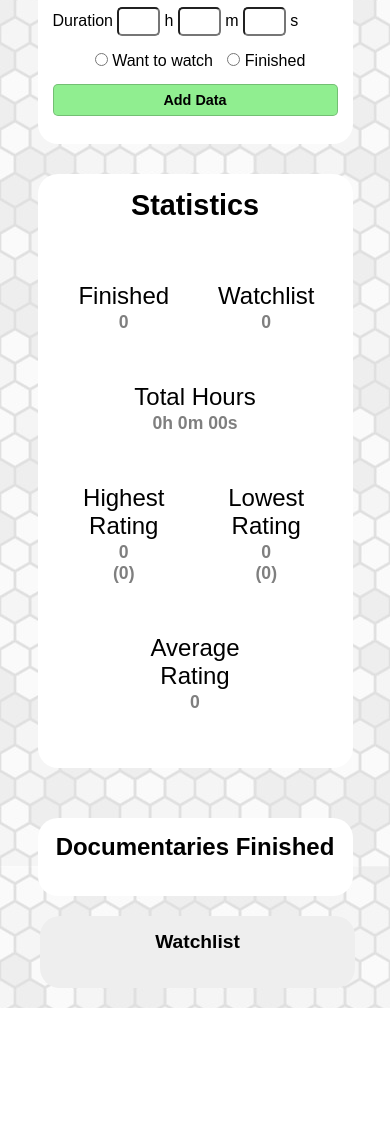
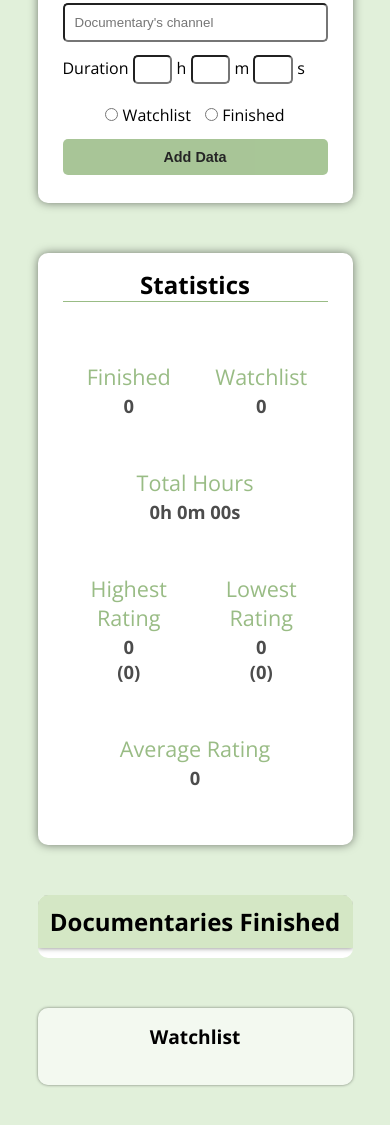
Before and after one commit to ronaldpalloan/MyDocumentaries, a plain HTML site: page index.html in a window 390 px wide. Shown: the part 278-1403 px from the top of the page. Before the commit the page ends 1286 px from the top, so only its background shows below. Drawn offline with nearby package versions, Linux system fonts and the light colour scheme; a web font is replaced by a local one.

Commit message:
perbaikin style css, nambah responsive

```diff
--- a/index.html
+++ b/index.html
@@ -10,6 +10,10 @@
 	<link rel="preconnect" href="https://fonts.googleapis.com">
 	<link rel="preconnect" href="https://fonts.gstatic.com" crossorigin>
 	<link href="https://fonts.googleapis.com/css2?family=Open+Sans:wght@400;700&family=Single+Day&display=swap" rel="stylesheet">
+	<!-- Open Sans -->
+	<link rel="preconnect" href="https://fonts.googleapis.com">
+	<link rel="preconnect" href="https://fonts.gstatic.com" crossorigin>
+	<link href="https://fonts.googleapis.com/css2?family=Open+Sans:ital@0;1&display=swap" rel="stylesheet">
 </head>
 <body>
 
@@ -40,7 +44,7 @@
 			<div class="radioButton">
 				<label for="type">
 					<br>
-					<input type="radio" id="wantWatchButton" name="type"> Want to watch
+					<input type="radio" id="wantWatchButton" name="type"> Watchlist
 					<input type="radio" id="finishedButton" name="type"> Finished
 				</label>
 			</div>
@@ -74,7 +78,7 @@
 			</div>
 
 			<!-- second row -->
-			<div class="row">
+			<div class="row row-full">
 				<div>
 					<h3>Total Hours</h3>
 					<h5 class="total-hours-stats">0</h5>
@@ -96,7 +100,7 @@
 			</div>
 
 			<!-- fourth row -->
-			<div class="row">
+			<div class="row row-full">
 				<div>
 					<h3>Average Rating</h3>
 					<h5 class="average-rating-stats">0</h5>
--- a/style.css
+++ b/style.css
@@ -1,3 +1,9 @@
+/* Color Theme */
+/*99BC85
+BFD8AF
+D4E7C5
+E1F0DA*/
+
 * {
 	margin: 0;
 	padding: 0;
@@ -6,44 +12,49 @@
 }
 
 body {
-	background-image: url(images/bg.jpg);
-	font-family: arial;
+	background: #E1F0DA;
+	font-family: 'Open Sans', sans-serif;
 }
 
 header {
 	text-align: center;
-	padding: 10px;
-	background-color: #F1E4C3;
+	padding: 8px;
+	background-color: #99BC85;
 	font-family: 'Single Day', cursive;
 	font-size: 1.2rem;
+	color: #F0FFF0;
+	font-weight: normal;
 }
 
 .container {
 	display: flex;
 	align-items: flex-start;
 	justify-content: center;
-	padding: 20px;
+	padding: 40px 20px;
+	gap: 20px;
 }
 
 /*FORM*/
 form {
-	max-width: 350px;
+	max-width: 400px;
 	background-color: white;
-	padding: 15px;
-	margin-top: 20px;
-	border-radius: 20px;
+	padding: 15px 25px;
+	border-radius: 10px;
 	align-self: flex-start;
+	box-shadow: 0 0 10px 0px rgba(0,0,0,.5);
 }
 
 form h3	{
 	margin-bottom: 15px;
 	text-align: center;
+	font-size: 1.5rem;
+	border-bottom: 1px solid #99BC85;
 }
 
 form input {
 	width: 100%;
 	margin-bottom: 13px;
-	padding: 7px;
+	padding: 10px;
 	border-radius: 5px;
 }
 
@@ -64,6 +75,7 @@ input[type="radio"] {
 	display: flex;
 	margin-top: -15px;
 	justify-content: center;
+	margin-right: 10px;
 }
 
 input#date {
@@ -84,8 +96,9 @@ input#rating {
 }
 
 input[type="submit"] {
-	background-color: lightgreen;
-	border: 1px solid rgba(0,0,0,.2);
+	background-color: #99BC85;
+	opacity: .85;
+	border: none;
 	cursor: pointer;
 	font-size: .9rem;
 	font-weight: bold;
@@ -93,8 +106,7 @@ input[type="submit"] {
 }
 
 input[type="submit"]:hover {
-	opacity: .8;
-	color: rgba(0,0,0,.8);
+	opacity: 1;
 }
 
 .error {
@@ -113,17 +125,24 @@ input[type="submit"]:hover {
 .finished {
 	width: 600px;
 	background-color: white;
-	margin-top: 20px;
-	margin-left: 20px;
-	border-radius: 20px;
-	padding: 15px;
+	border-radius: 10px;
 	max-height: 100vh;
 	overflow: auto;
 }
 
 .finished h2 {
 	text-align: center;
-	margin-bottom: 20px;
+	margin-bottom: 10px;
+	padding: 10px 0;
+	background-color: #D4E7C5;
+	position: sticky;
+	top: 0;
+	z-index: 10;
+	box-shadow: 0 0 5px 0 rgba(0,0,0,.5);
+}
+
+.containerAllDocumentary {
+	padding: 0 15px;
 }
 
 .containerAllDocumentary div:last-child {
@@ -148,6 +167,8 @@ input[type="submit"]:hover {
 	font-size: 2rem;
 	margin: auto;
 	text-align: center;
+	color: #99BC85;
+	font-weight: bold;
 }
 
 .documentaryInfo {
@@ -184,7 +205,6 @@ input[type="submit"]:hover {
 	align-self: flex-end;
 	position: absolute;
 	bottom: 0;
-	/*text-align: center;*/
 }
 
 .documentaryRating img {
@@ -200,6 +220,7 @@ input[type="submit"]:hover {
 	display: block;
 	font-size: 2rem;
 	position: absolute;
+	margin-bottom: 5px;
 	left: 25px;
 	width: 3rem;
 }
@@ -208,7 +229,6 @@ input[type="submit"]:hover {
 	font-weight: bold;
 	font-style: italic;
 	text-align: justify;
-	/*word-break: break-all;*/
 }
 
 .per-channel {
@@ -256,7 +276,8 @@ input[type="submit"]:hover {
 
 .form-edit-finished {
 	background-color: white;
-	border-radius: 20px;
+	border-radius: 10px;
+	padding: 0 5px;
 }
 
 .form-edit-finished form {
@@ -272,17 +293,20 @@ input[type="submit"]:hover {
 }
 
 .form-edit-finished button {
-	padding: 6px 12px;
-	width: 70px;
+	margin-top: 5px;
+	padding: 8px;
+	width: 75px;
 	cursor: pointer;
 	border-radius: 5px;
-	background-color: lightgreen;
-	border: 1px solid rgba(0,0,0,.2);
+	background-color: #99BC85;
+	opacity: .85;
+	border: none;
+	color: black;
+	font-weight: bold;
 }
 
 .form-edit-finished button:hover {
-	opacity: .8;
-	color: rgba(0,0,0,.8);
+	opacity: 1;
 }
 
 .edit-finished-button-container {
@@ -301,14 +325,13 @@ input[type="submit"]:hover {
 
 /*WANT TO WATCH - ASIDE*/
 aside {
-	background-color: #eee;
-	margin-left: 20px;
-	margin-top: 20px;
-	border-radius: 20px;
+	background-color: rgba(255,255,255,.6);
+	border-radius: 10px;
 	padding: 15px;
 	width: 300px;
 	align-self: flex-start;
 	font-size: .8rem;
+	box-shadow: 0 0 3px 0px rgba(0,0,0,.5);
 }
 
 .want-watch-container div:last-child {
@@ -389,18 +412,26 @@ aside svg:hover {
 }
 
 /*Statistics*/
+.container-form-statistics {
+	display: flex;
+	flex-direction: column;
+	align-items: center;
+}
+
 .statistics-container {
-	max-width: 350px;
+	max-width: 400px;
 	background-color: white;
-	padding: 15px;
+	padding: 15px 25px;
 	margin-top: 20px;
-	border-radius: 20px;
+	border-radius: 10px;
 	text-align: center;
+	box-shadow: 0 0 10px 0px rgba(0,0,0,.5);
 }
 
 .title-stats {
 	margin-bottom: 50px;
-	font-size: 1.8rem;
+	font-size: 1.5rem;
+	border-bottom: 1px solid #99BC85;
 }
 
 .row {
@@ -414,44 +445,86 @@ aside svg:hover {
 	padding: 10px;
 }
 
+.row-full div {
+	width: 100%;
+}
+
 .row h3 {
-	font-size: 1.5rem;
+	font-size: 1.35rem;
+	color: #99BC85;
 	margin-bottom: 2px;
 	font-weight: normal;
 }
 
 .row h5 {
-	font-size: 1.1rem;
-	color: rgba(0,0,0,.5);
+	font-size: 1.15rem;
+	color: rgba(0,0,0,.7);
 }
 
 
+/*RESPONSIVE BREAKPOINT*/
+@media (max-width: 992px) {
+	.container {
+		flex-direction: column;
+		align-items: center;
+	}
 
+	form {
+		min-width: 300px;
+	}
 
+	.container-form-statistics {
+		flex-direction: row;
+		gap: 30px;
+		margin-bottom: 20px;
+		max-width: 80%;
+	}
 
+	.statistics-container {
+		margin-top: 0;
+	}
 
-/*RESPONSIVE BREAKPOINT*/
+	.finished {
+		width: 80%;
+		margin-bottom: 20px;
+	}
+
+	aside {
+		align-self: center;
+		min-width: 50%;
+	}
+}
+
 @media (max-width: 576px) {
 	.container {
 		flex-direction: column;
 		align-items: center;
 	}
 
+	.container-form-statistics {
+		flex-direction: column;
+		max-width: 90%;
+		gap: 0;
+		margin-bottom: 0;
+	}
+
+
 	form, .statistics-container {
-		margin: auto;
 		margin-top: 20px;
-		max-width: 90%;
 		margin-bottom: 30px;
 	}
 
 	.finished {
 		width: 90%;
 		margin: 0;
-		margin-top: 20px;
+		margin-bottom: 30px;
 	}
 
 	aside {
 		width: 90%;
+		/*margin-top: 0;*/
+		align-self: center;
+
 	}
 
 	.per-wantwatch {
```
Also changed, not shown: script.js (+1 -8 lines).
